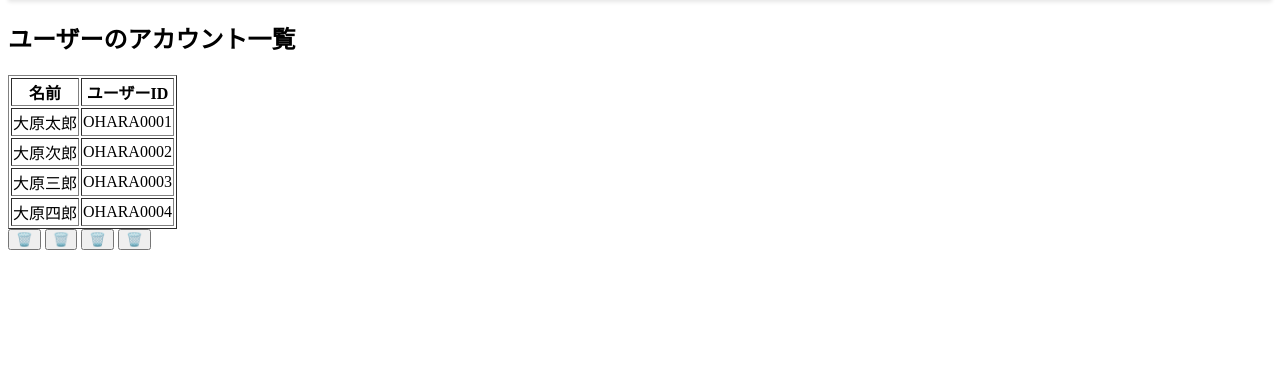
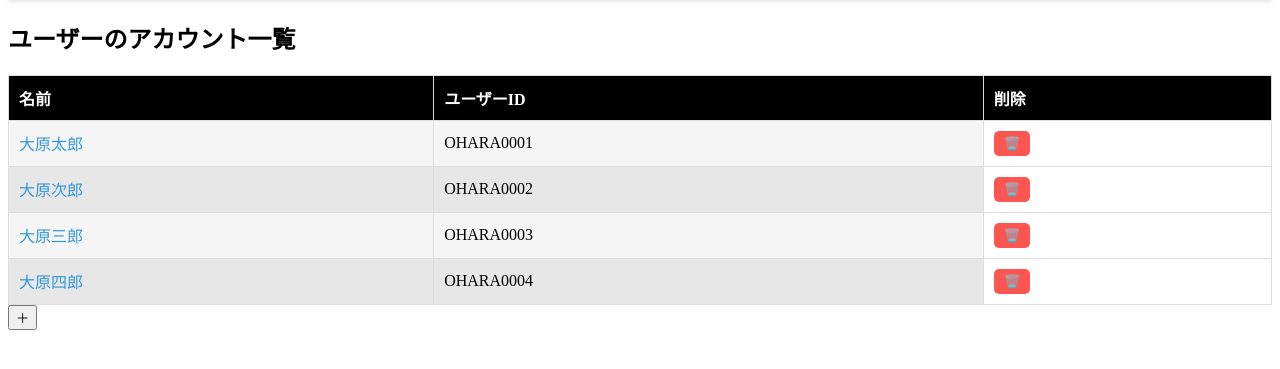
Before and after one commit to gayo3n/canri, a Django app: page /management_account/ in a window 1280 px wide. Shown: the part 52-421 px from the top of the page. Run offline with Django 5.2, Linux system fonts and the light colour scheme.

Commit message:
Please enter the commit message for your changes. Lines starting with '#' will be ignored, and an empty message aborts the commit.
On branch front
Your branch is behind 'origin/front' by 12 commits, and can be fast-forwarded.
  (use "git pull" to update your local branch)

Changes to be committed:
	modified:   accounts/__pycache__/urls.cpython-311.pyc
	modified:   accounts/templates/login.html
	modified:   accounts/templates/logout_complete.html
	modified:   accounts/urls.py
	modified:   canri_app/templates/management_account.html
	modified:   canri_app/templates/memberlist.html
	modified:   static/css/management_account.css

```diff
--- a/accounts/templates/login.html
+++ b/accounts/templates/login.html
@@ -23,12 +23,14 @@
             <div>
                 <input type="text" placeholder="半角でご入力ください" id="userid" name="username" required>
             </div>
+
             <div>
-                <input type="password" id="input_pass" name="password" required>
+                <input type="password" placeholder="20文字以内の半角英数字でご入力ください" id="input_pass" name="password" required>
             </div>
             <div>
                 <input type="checkbox" id="show-password"> パスワードを表示
             </div>
+
             <button type="submit">ログイン</button>
         </form>
     </div>
--- a/accounts/templates/logout_complete.html
+++ b/accounts/templates/logout_complete.html
@@ -4,6 +4,6 @@
         <p>
             ログアウトしました
         </p>
-        <a href="http:///////">再度ログインする
+        <a href="login.html">再度ログインする
     </body>
 </html>
--- a/accounts/urls.py
+++ b/accounts/urls.py
@@ -7,7 +7,8 @@ from.views import account_login
 
 urlpatterns = [
     path('login/', views.LoginView.as_view(), name='login'),
-    path('login_complete/', views.LoginCompView.as_view(), name='login_complite'),
+    path('login/login_complete/', views.LoginCompView.as_view(), name='login_complite'),
+    path('login/login_complete/index', views.LoginCompView.as_view(), name='index'),
     path('logout/', views.LogoutView.as_view(), name='logout'),
 
 ]
--- a/canri_app/templates/management_account.html
+++ b/canri_app/templates/management_account.html
@@ -1,37 +1,51 @@
 {% extends 'base2.html' %}
 
+
+{% load static %}
+
+{% block head %}<link rel="stylesheet" href="{% static 'css/management_account.css' %}">{% endblock %}
 {% block content %}
 <h2>ユーザーのアカウント一覧</h2>
 
-<!-- ユーザー一覧テーブル -->
+<!-- ユーザー情報のテーブル -->
 <table border="1">
     <tr>
         <th>名前</th>
         <th>ユーザーID</th>
+        <th>削除</th>
     </tr>
     <tr>
         <td name="user_name">大原太郎</td>
         <td id="OHARA0001">OHARA0001</td>
+        <td>
+            <button type="button" class="btn btn-danger" data-user-id="OHARA0001">🗑️</button>
+        </td>
     </tr>
     <tr>
         <td name="user_name">大原次郎</td>
         <td id="OHARA0002">OHARA0002</td>
+        <td>
+            <button type="button" class="btn btn-danger" data-user-id="OHARA0002">🗑️</button>
+        </td>
     </tr>
     <tr>
         <td name="user_name">大原三郎</td>
         <td id="OHARA0003">OHARA0003</td>
+        <td>
+            <button type="button" class="btn btn-danger" data-user-id="OHARA0003">🗑️</button>
+        </td>
     </tr>
     <tr>
         <td name="user_name">大原四郎</td>
         <td id="OHARA0004">OHARA0004</td>
+        <td>
+            <button type="button" class="btn btn-danger" data-user-id="OHARA0004">🗑️</button>
+        </td>
     </tr>
 </table>
 
-<div class="button-container">
-    <button type="button" class="btn btn-danger" data-user-id="OHARA0001">🗑️</button>
-    <button type="button" class="btn btn-danger" data-user-id="OHARA0002">🗑️</button>
-    <button type="button" class="btn btn-danger" data-user-id="OHARA0003">🗑️</button>
-    <button type="button" class="btn btn-danger" data-user-id="OHARA0004">🗑️</button>
+<div class="add-account-container">
+    <button type="button" class="btn btn-success add-account-btn">＋ </button>
 </div>
 
 {% endblock %}
--- a/canri_app/templates/memberlist.html
+++ b/canri_app/templates/memberlist.html
@@ -1,4 +1,4 @@
-{% extends 'base.html' %}
+{% extends 'base2.html' %}
 
 {% load static %}
 
--- a/static/css/management_account.css
+++ b/static/css/management_account.css
@@ -1,13 +1,6 @@
-/* テーブルと削除ボタンのコンテナを横並びにする */
-.content-wrapper {
-    display: flex;
-    align-items: flex-start;
-}
-
 table {
-    width: 60%; /* テーブルの幅を調整 */
+    width: 100%;
     border-collapse: collapse;
-    margin-right: 20px; /* テーブルとボタンの間に余白を追加 */
 }
 
 table th, table td {
@@ -16,11 +9,38 @@ table th, table td {
     border: 1px solid #ddd;
 }
 
-.button-container {
-    display: flex;
-    flex-direction: column; /* ボタンを縦に並べる */
+.btn-danger {
+    background-color: #fd5650;
+    color: white;
+    border: none;
+    padding: 5px 10px;
+    cursor: pointer;
+    border-radius: 5px;
 }
 
-.button-container button {
-    margin-bottom: 10px;
+.btn-danger:hover {
+    background-color: #e60800;
 }
+
+/* テーブルのヘッダーのスタイル */
+table th {
+    color: white; /* 文字色を白に */
+    background-color: black; /* 背景色を黒に */
+}
+
+/* 奇数行の名前とユーザーIDに薄いグレーを設定 */
+table tr:nth-child(odd) td[name="user_name"],
+table tr:nth-child(odd) td[id^="OHARA"] {
+    background-color: #e7e7e7; /* 薄いグレー */
+}
+
+/* 偶数行の名前とユーザーIDに濃いグレーを設定 */
+table tr:nth-child(even) td[name="user_name"],
+table tr:nth-child(even) td[id^="OHARA"] {
+    background-color: #f5f5f5; /* 濃いグレー */
+}
+
+/* 名前部分の色を青に変更 */
+table td[name="user_name"] {
+    color: #3498db; /* 青色 */
+}
```
